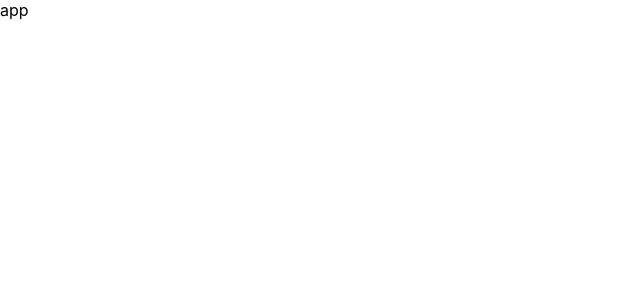
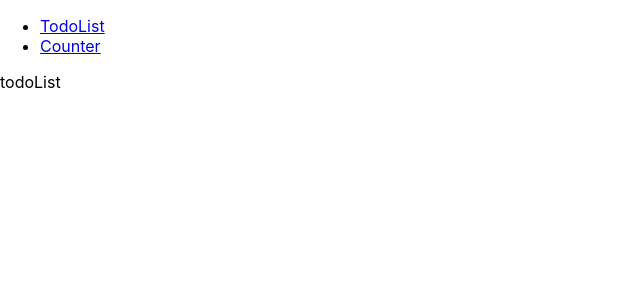
Before and after one commit to ChenHuei/react-saga-toolkit, a React (Create React App) app: page / in a window 1280 px wide. Shown: the top 300 px of the page, without its empty margins (0-640 px from the left). Built offline with nearby package versions, Linux system fonts and the light colour scheme.

Commit message:
Add react router dom plugin

```diff
--- a/package.json
+++ b/package.json
@@ -15,6 +15,7 @@
     "react": "^17.0.2",
     "react-dom": "^17.0.2",
     "react-redux": "^7.2.0",
+    "react-router-dom": "^5.2.0",
     "react-scripts": "4.0.3",
     "redux-saga": "^1.1.3",
     "typescript": "~4.1.5"
@@ -39,5 +40,8 @@
       "last 1 firefox version",
       "last 1 safari version"
     ]
+  },
+  "devDependencies": {
+    "@types/react-router-dom": "^5.1.8"
   }
 }
--- a/src/App.tsx
+++ b/src/App.tsx
@@ -1,5 +1,55 @@
+import { BrowserRouter as Router, Switch, Route, Link } from "react-router-dom";
+import { useAppDispatch, useAppSelector } from "./hooks";
+import Counter from "./components/Counter";
+import { increase, decrease, increaseAsync } from "./store/slices/counter";
+
 function App() {
-  return <main>app</main>;
+  const dispatch = useAppDispatch();
+  const value = useAppSelector((state) => state.counter);
+
+  const onIncrement = (): void => {
+    dispatch(increase());
+  };
+
+  const onDecrement = (): void => {
+    dispatch(decrease());
+  };
+
+  const onIncrementAsync = (): void => {
+    dispatch(increaseAsync());
+  };
+
+  return (
+    <>
+      <Router>
+        <div>
+          <nav>
+            <ul>
+              <li>
+                <Link to="/">TodoList</Link>
+              </li>
+              <li>
+                <Link to="/counter">Counter</Link>
+              </li>
+            </ul>
+          </nav>
+          <Switch>
+            <Route path="/counter">
+              <Counter
+                value={value}
+                onIncrement={onIncrement}
+                onDecrement={onDecrement}
+                onIncrementAsync={onIncrementAsync}
+              />
+            </Route>
+            <Route path="/">
+              <p>todoList</p>
+            </Route>
+          </Switch>
+        </div>
+      </Router>
+    </>
+  );
 }
 
 export default App;
```
Also changed, not shown: 1 other file (tests, documents, lock files or other folders).
